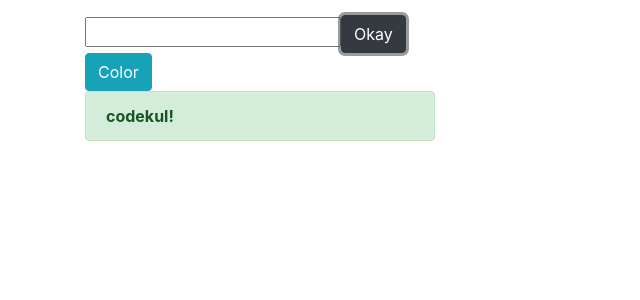
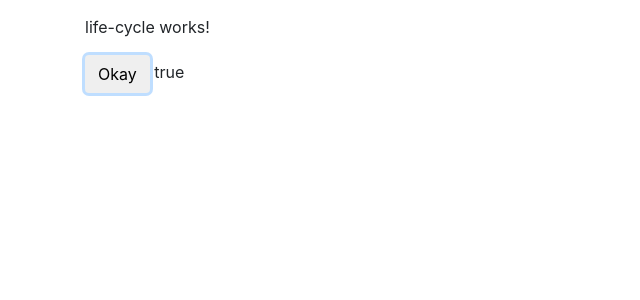
Before and after one commit to CodeKul/Angular-6-8-evening-daily-ns-17-aug-17, an Angular app: page / in a window 1280 px wide. Both pictures are taken after a click on the button "Okay". Shown: the top 300 px of the page, without its empty margins (0-640 px from the left). Built offline with nearby package versions, Linux system fonts and the light colour scheme.

Commit message:
lifecycle : component lifecycle in detail

```diff
--- a/src/app/app.component.html
+++ b/src/app/app.component.html
@@ -1,3 +1,9 @@
 <div class="container">
-   <app-local-refs></app-local-refs>
+    <app-life-cycle [myIp]="title" *ngIf="isVs"></app-life-cycle>
+    <div class="row">
+        <div class="col-md-12">
+            <input type="button" value="Okay" class="btn btn-debug" (click)="isVs = !isVs" /> {{isVs}}
+        </div>
+    </div>
+
 </div>
--- a/src/app/app.component.ts
+++ b/src/app/app.component.ts
@@ -4,8 +4,12 @@ import { Component, ViewEncapsulation } from '@angular/core';
   selector: 'app-root',
   templateUrl: './app.component.html',
   styleUrls: ['./app.component.css'],
-  encapsulation : ViewEncapsulation.None
+  encapsulation: ViewEncapsulation.None
 })
 export class AppComponent {
   title = 'app';
+
+  chDt() {
+    this.title = new Date().toString();
+  }
 }
--- a/src/app/app.module.ts
+++ b/src/app/app.module.ts
@@ -18,6 +18,7 @@ import { CardColorPickerComponent } from './databinding/inter-component/card-col
 import { CardMakerComponent } from './databinding/inter-component/card-maker.component';
 import { ContentProjectionComponent } from './content-projection/content-projection.component';
 import { LocalRefsComponent } from './local-refs/local-refs.component';
+import { LifeCycleComponent } from './life-cycle/life-cycle.component';
 
 @NgModule({
   declarations: [
@@ -36,7 +37,8 @@ import { LocalRefsComponent } from './local-refs/local-refs.component';
     CardColorPickerComponent,
     CardMakerComponent,
     ContentProjectionComponent,
-    LocalRefsComponent
+    LocalRefsComponent,
+    LifeCycleComponent
   ],
   imports: [
     BrowserModule,
--- /dev/null
+++ b/src/app/life-cycle/life-cycle.component.html
@@ -0,0 +1,3 @@
+<p>
+  life-cycle works!
+</p>
--- /dev/null
+++ b/src/app/life-cycle/life-cycle.component.ts
@@ -0,0 +1,59 @@
+import {
+  Component,
+  OnChanges,
+  OnInit,
+  DoCheck,
+  AfterContentInit,
+  AfterContentChecked,
+  AfterViewInit,
+  AfterViewChecked,
+  OnDestroy,
+  SimpleChanges,
+  Input
+} from '@angular/core';
+
+@Component({
+  selector: 'app-life-cycle',
+  templateUrl: './life-cycle.component.html',
+  styleUrls: ['./life-cycle.component.css']
+})
+export class LifeCycleComponent implements
+  OnChanges, OnInit, DoCheck, AfterContentInit, AfterContentChecked, AfterViewInit, AfterViewChecked, OnDestroy {
+
+  @Input()
+  myIp: string;
+
+  ngOnDestroy(): void {
+    console.log(`ngOnDestroy`);
+  }
+
+  constructor() { }
+
+  ngOnChanges(changes?: SimpleChanges): void {
+    console.log(`ngOnChanges`);
+    console.log(changes);
+  }
+
+  ngOnInit() {
+    console.log(`ngOnInit`);
+  }
+
+  ngDoCheck(): void {
+    console.log(`ngDoCheck`);
+  }
+
+  ngAfterContentInit(): void {
+    console.log(`ngAfterContentInit`);
+  }
+  ngAfterContentChecked(): void {
+    console.log(`ngAfterContentChecked`);
+  }
+
+  ngAfterViewInit(): void {
+    console.log(`ngAfterViewInit`);
+  }
+
+  ngAfterViewChecked(): void {
+    console.log(`ngAfterViewChecked`);
+  }
+}
--- a/src/app/local-refs/local-refs.component.ts
+++ b/src/app/local-refs/local-refs.component.ts
@@ -1,6 +1,4 @@
-import { Component, OnInit, ElementRef, ViewChild } from '@angular/core';
-
-
+import { Component, OnInit, ElementRef, ViewChild, ContentChild } from '@angular/core';
 
 @Component({
   selector: 'app-local-refs',
@@ -14,6 +12,9 @@ export class LocalRefsComponent implements OnInit {
   @ViewChild('nm')
   nm: ElementRef;
 
+  @ContentChild('add')
+  add: ElementRef;
+
   constructor() {
     this.cls = 'alert alert-success';
   }
```
Also changed, not shown: src/app/life-cycle/life-cycle.component.css (added), 1 other file (tests, documents, lock files or other folders).
